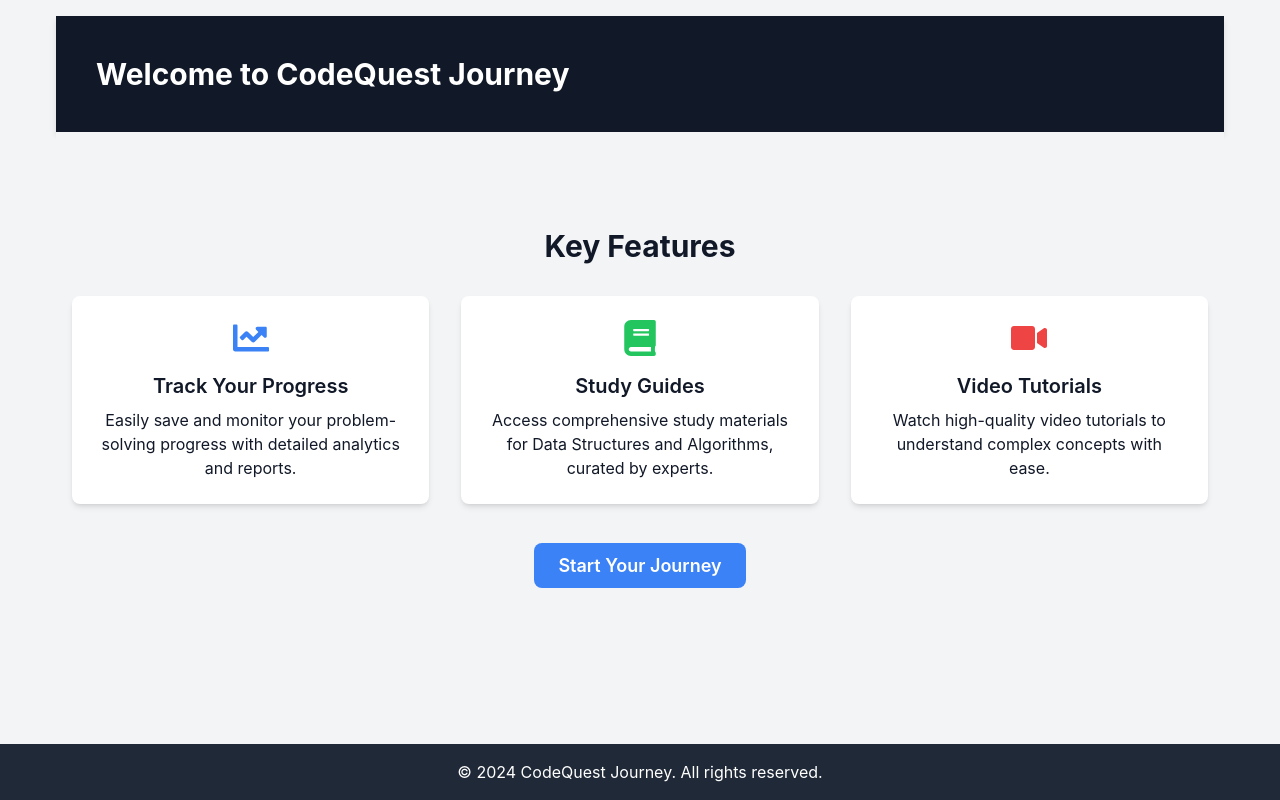
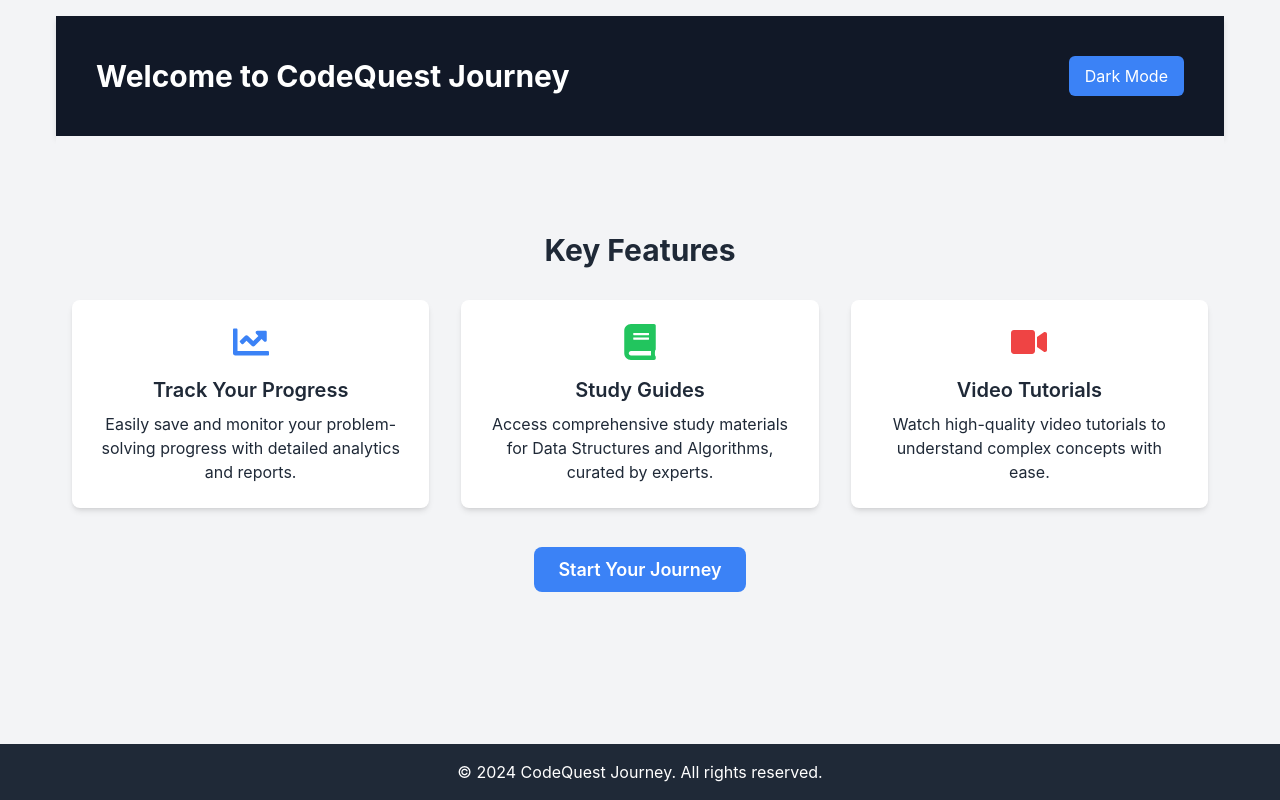
Before and after one commit to nisaanv/CodeQuest-Journey, a React (Vite) app: page / in a window 1280 px wide. Built offline with nearby package versions, Linux system fonts and the light colour scheme.

Commit message:
added dark mode in the page

```diff
--- a/src/components/Category.jsx
+++ b/src/components/Category.jsx
@@ -1,7 +1,7 @@
 import React, { useState } from 'react';
 import { Link } from 'react-router-dom';
 import Header from './Header';
-import categories from './categoriesData';
+import categories from './Questions';
 
 const Category = () => {
   const calculateProgress = (questions) => {
--- a/src/components/LandingPage.jsx
+++ b/src/components/LandingPage.jsx
@@ -8,7 +8,12 @@ const LandingPage = () => {
       <header className="bg-gray-900 text-white p-6">
         <div className="container mx-auto flex justify-between items-center">
           <h1 className="text-3xl font-bold">Welcome to CodeQuest Journey</h1>
-          {/* <Link to="/Home" className="text-lg font-semibold hover:underline">Get Started</Link> */}
+          <button
+          onClick={() => document.documentElement.classList.toggle('dark')}
+          className="bg-blue-500 text white py-2 px-4 rounded-md hover:bg-blue-600 "
+          >
+            Dark Mode
+          </button>
         </div>
       </header>
 
--- a/src/index.css
+++ b/src/index.css
@@ -12,12 +12,16 @@ body {
   min-height: 100vh;
   display: flex;
   flex-direction: column;
-  @apply bg-gray-100 text-gray-900;
-  @apply min-h-screen flex flex-col;
+  background-color: #f3f4f6; /* Tailwind's bg-gray-100 */
+  color: #1f2937; /* Tailwind's text-gray-900 */
+  min-height: 100vh;
+  display: flex;
+  flex-direction: column;
 }
 
 .dark body {
-  @apply bg-gray-900 text-gray-100; /* Dark mode styles */
+  background-color: rgb(13, 10, 10);
+  color: #f3f4f6;
 }
 
 a {
@@ -116,7 +120,7 @@ footer {
 }
 
 main {
-  @apply flex-grow; /* Ensures the main content area takes up remaining space */
+  flex-grow: 1; /* Ensures the main content area takes up remaining space */
 }
 
 
@@ -142,9 +146,9 @@ main {
 }
 
 .progress-bar-blue {
-  background-color: #3b82f6; /* Blue color */
+  background-color: #3b82f6;
 }
 
 .progress-bar-green {
-  background-color: #22c55e; /* Green color */
+  background-color: #22c55e;
 }
--- a/tailwind.config.js
+++ b/tailwind.config.js
@@ -5,5 +5,8 @@ module.exports = {
   theme: {
     extend: {},
   },
+  variants: {
+    extend: {},
+  },
   plugins: [],
-}
+};
```
Also changed, not shown: src/components/ProgressBar.jsx (deleted, +0 -14 lines), src/components/QuestionList.jsx (deleted, +0 -28 lines), src/components/Questions.js (renamed from src/components/categoriesData.js).
